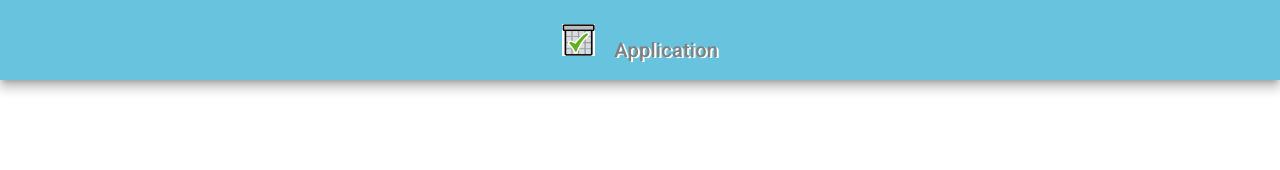
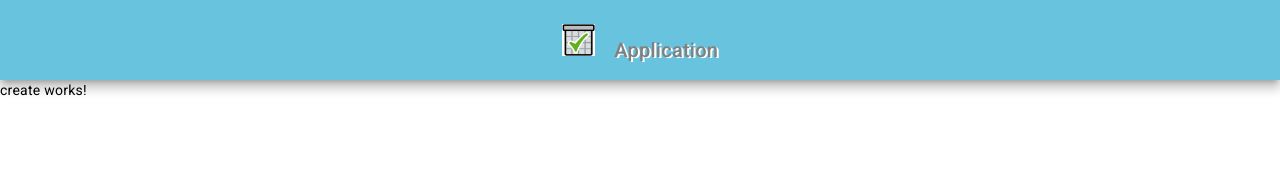
Before and after one commit to TiagoAlmeidaPoa/TO-DO-Aplication-FRONT, an Angular app: page /create in a window 1280 px wide. Before the commit this address led to /. Shown: the top 170 px of the page. Built offline with nearby package versions, Linux system fonts and the light colour scheme.

Commit message:
feat: implememted 'create' component

```diff
--- a/src/app/app.module.ts
+++ b/src/app/app.module.ts
@@ -15,6 +15,7 @@ import { MatIconModule } from "@angular/material/icon";
 import {MatBadgeModule} from '@angular/material/badge';
 import {MatSnackBarModule} from '@angular/material/snack-bar';
 import { FinishedComponent } from './components/finished/finished.component';
+import { CreateComponent } from './components/create/create.component';
 
 @NgModule({
   declarations: [
@@ -23,6 +24,7 @@ import { FinishedComponent } from './components/finished/finished.component';
     FooterComponent,
     ReadAllComponent,
     FinishedComponent,
+    CreateComponent,
   ],
   imports: [
     BrowserModule,
--- /dev/null
+++ b/src/app/components/create/create.component.html
@@ -0,0 +1 @@
+<p>create works!</p>
```
Also changed, not shown: src/app/app-routing.module.ts (+6 -1 lines), src/app/components/create/create.component.ts (added, +10 -0 lines), src/app/components/create/create.component.css (added).
